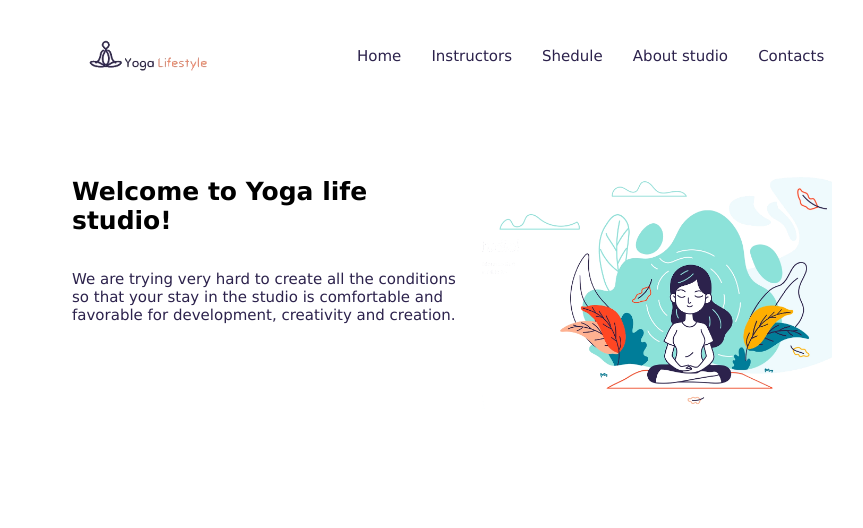
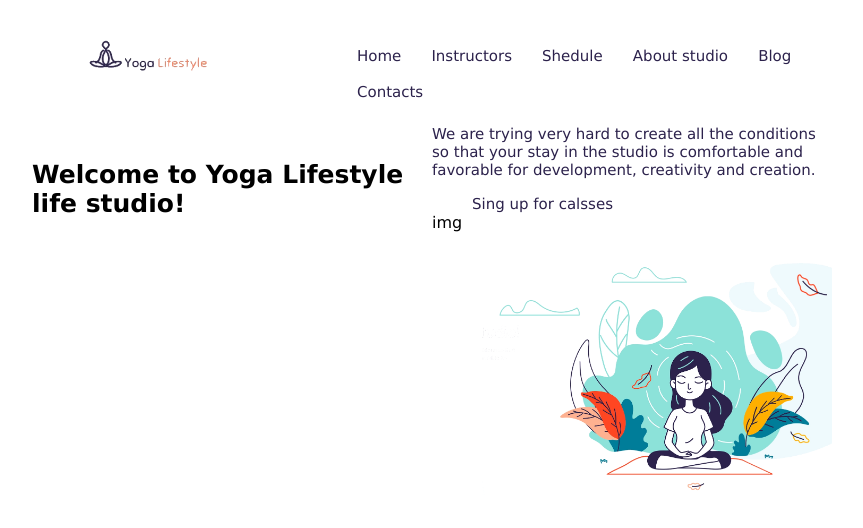
Before and after one commit to linajja/Yoga, a website: page index.html in a window 1280 px wide. Shown: the whole page, without its empty margins (208-1071 px from the left). Drawn offline with Linux system fonts and the light colour scheme.

Commit message:
HTML and CSS main

```diff
--- /dev/null
+++ b/img/main.css
@@ -0,0 +1,39 @@
+body {
+
+}
+head {
+
+}
+head > img {
+
+}
+nav {
+
+}
+nav > a {
+
+}
+nav > a:hover {
+
+}
+nav > a:first-child {
+
+}
+main {
+
+}
+div {
+
+}
+h1 {
+
+}
+hi > span {
+
+}
+div > a {
+
+}
+main > img {
+
+}
--- a/index.html
+++ b/index.html
@@ -79,23 +79,26 @@
                         width: 150px;
                         margin-top: 10px;
                         margin-left: 5%;"
-            src="./img/yoga-logo.png" alt="Yoga">
+            src="./img/yoga-logo.png" alt="Yoga logo">
             <nav>
                 <a href="#">Home</a>
                 <a href="#">Instructors</a>
                 <a href="#">Shedule</a>
                 <a href="#">About studio</a>
+                <a href="#">Blog</a>
                 <a href="#">Contacts</a>
             </nav>
         </header>
-        <section>
+        <main>
             <div>
-            <img src="./img/yoga.png" alt="Logo">
-            <h1 style="font-size: 25px;">Welcome to Yoga life studio!</h1>
+
+            <h1 style="font-size: 25px;">Welcome to Yoga <span>Lifestyle</span> life studio!</h1>
             <p>We are trying very hard to create all the conditions so that your stay in the studio is comfortable and favorable for development, creativity and creation.
             </p>
+            <a href="#">Sing up for calsses</a>
             </div>
-        </section>
+            <img src="./img/yoga.png" alt="Logo"></src>img
+        </main>
     </main>
 </body>
 </html>
```
